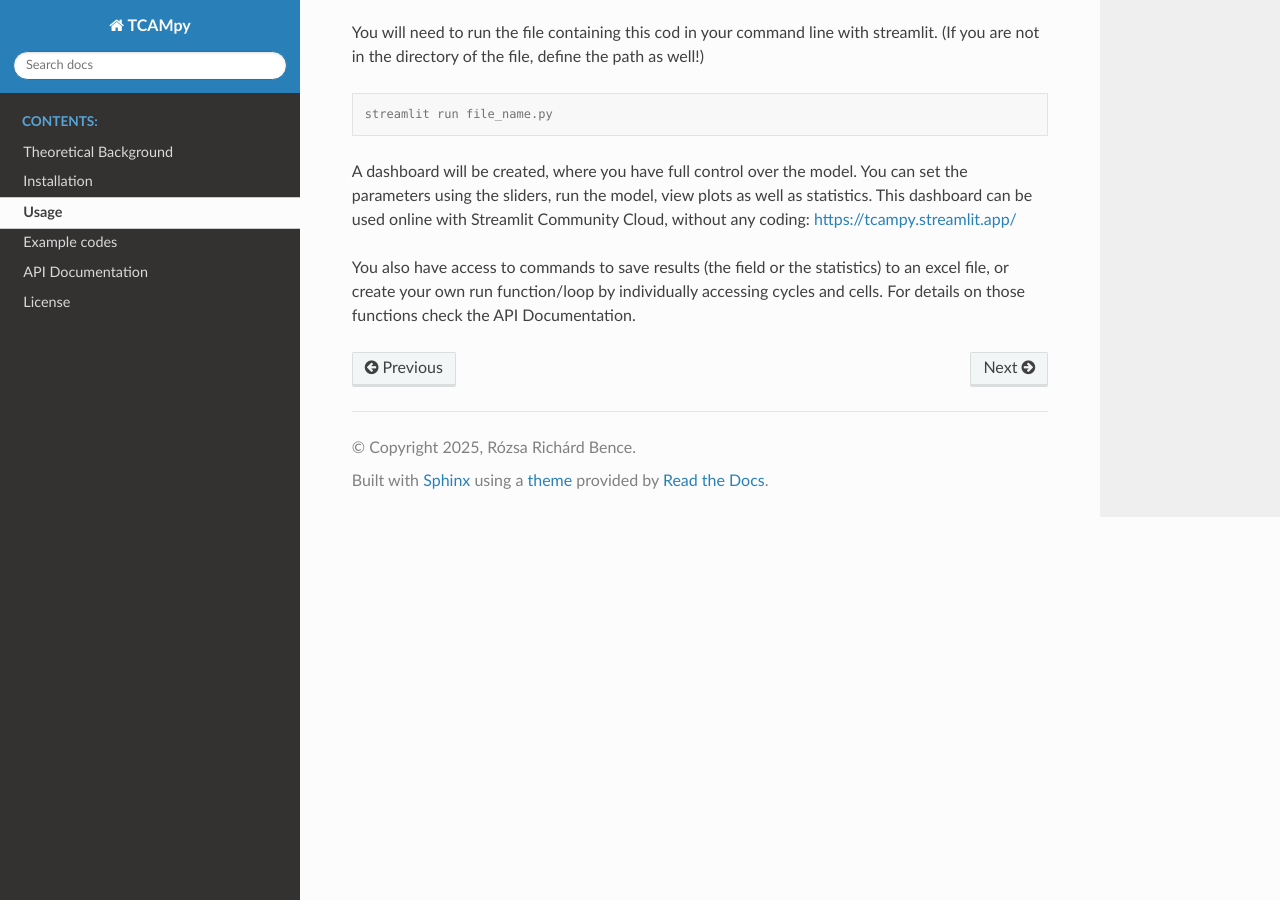
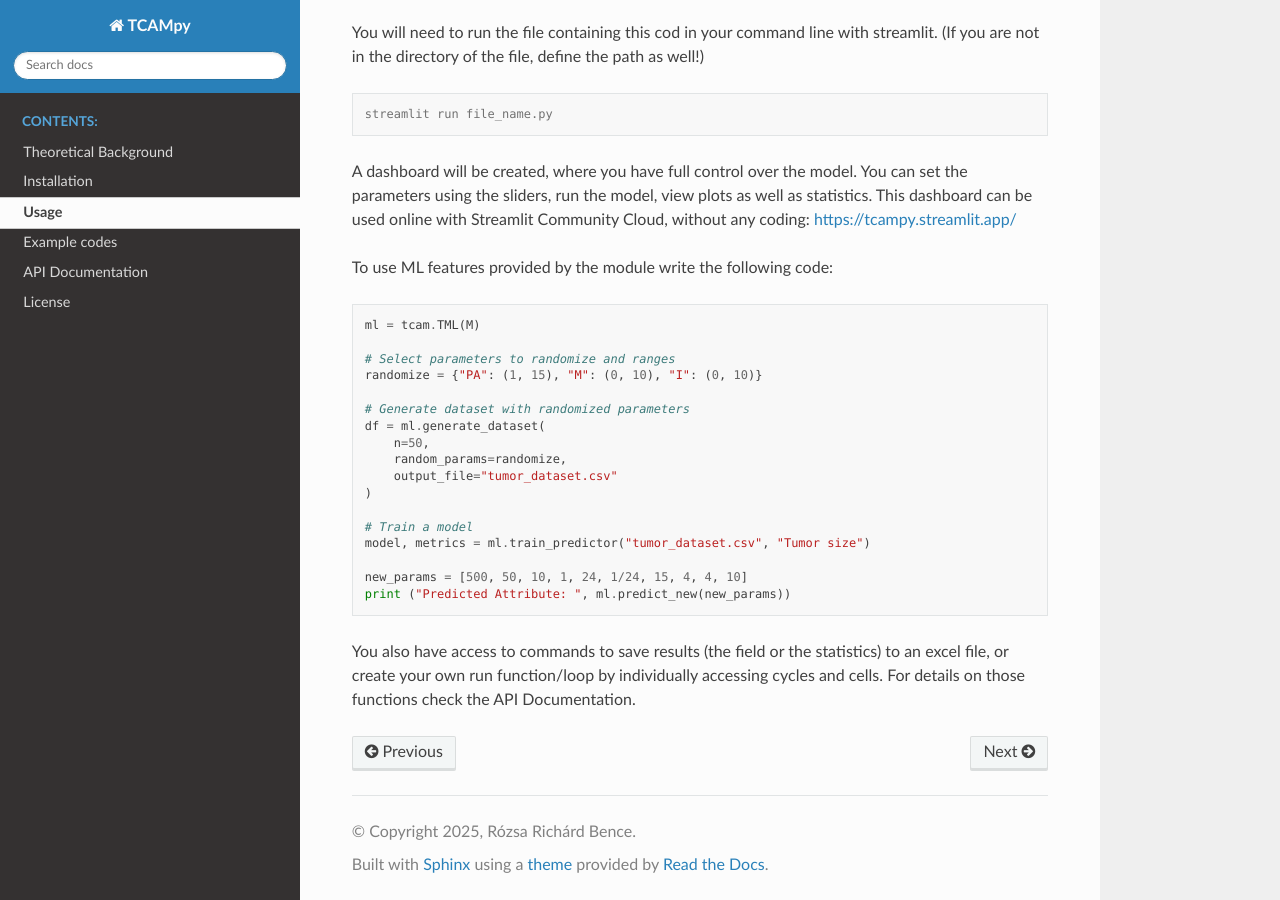
Before and after one commit to Fetasalyt/TCAMpy, a Sphinx documentation site: the page built from docs/Usage.rst, in a window 1280 px wide and 900 px high, scrolled down 2147 px. Built offline with Sphinx 7.4.7 and the Read the Docs theme 3.1.0, drawn with Linux system fonts in a browser that asks for light colours.

Commit message:
Update Usage.rst with ML

```diff
--- a/docs/Usage.rst
+++ b/docs/Usage.rst
@@ -98,4 +98,26 @@ You will need to run the file containing this cod in your command line with stre
 A dashboard will be created, where you have full control over the model. You can set the parameters using the sliders, run the model, view plots as well as statistics.
 This dashboard can be used online with Streamlit Community Cloud, without any coding: https://tcampy.streamlit.app/
 
+To use ML features provided by the module write the following code:
+
+.. code-block:: python
+
+    ml = tcam.TML(M)
+
+    # Select parameters to randomize and ranges
+    randomize = {"PA": (1, 15), "M": (0, 10), "I": (0, 10)}
+
+    # Generate dataset with randomized parameters
+    df = ml.generate_dataset(
+        n=50,
+        random_params=randomize,
+        output_file="tumor_dataset.csv"
+    )
+
+    # Train a model
+    model, metrics = ml.train_predictor("tumor_dataset.csv", "Tumor size")
+
+    new_params = [500, 50, 10, 1, 24, 1/24, 15, 4, 4, 10]
+    print ("Predicted Attribute: ", ml.predict_new(new_params))
+
 You also have access to commands to save results (the field or the statistics) to an excel file, or create your own run function/loop by individually accessing cycles and cells. For details on those functions check the API Documentation.
```
